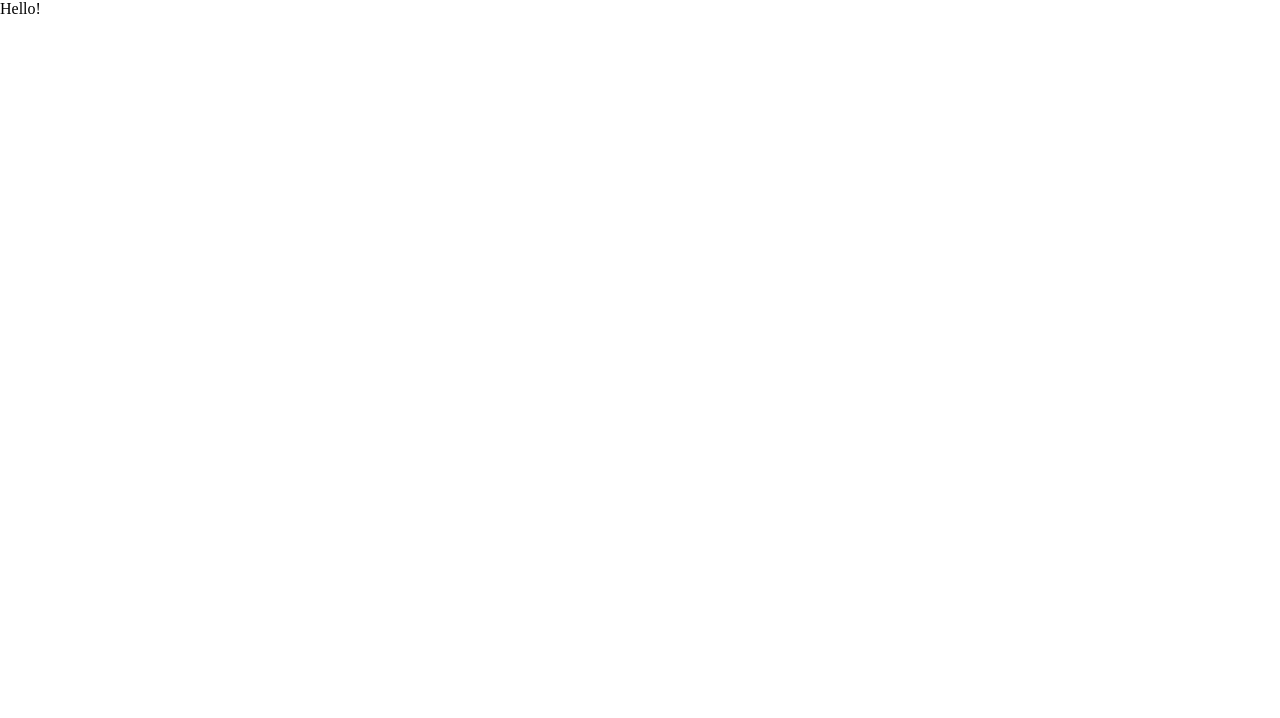
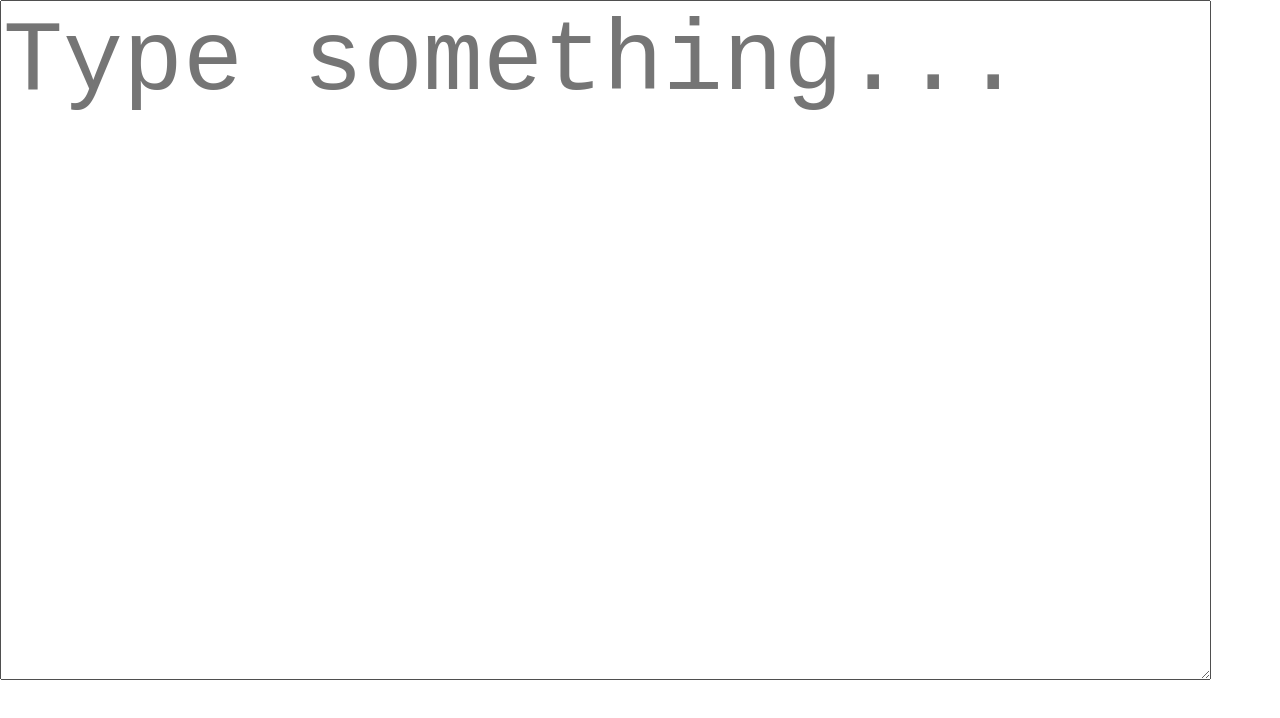
Before and after one commit to 30isnottoolate/online-teleprompter-ts, a React (Create React App) app: page / in a window 1280 px wide. Shown: the top 718 px of the page. Built offline with nearby package versions, Linux system fonts and the light colour scheme.

Commit message:
Add props to Slider comp, fix type issues

```diff
--- a/src/Slider.tsx
+++ b/src/Slider.tsx
@@ -1,12 +1,74 @@
+import React, { RefObject, useEffect } from "react";
+
 const PLACEHOLDER_TEXT = "Type something...";
 
-const Slider: React.FC = () => {
+interface SliderProps {
+    mode: string;
+    position: number;
+    setPosition: (position: number) => void;
+    theme: string;
+    text: string;
+    setText: (text: string) => void;
+    fontSize: number;
+    lineHeight: number;
+    textContainerRef: RefObject<HTMLTextAreaElement>;
+    textDisplayRef: RefObject<HTMLPreElement>;
+    textMarkerRef: RefObject<HTMLParagraphElement>;
+}
+
+const Slider: React.FC<SliderProps> = ({ mode, position, setPosition, theme, text, setText,
+    fontSize, lineHeight, textContainerRef, textDisplayRef, textMarkerRef }: SliderProps) => {
+    useEffect(() => {
+        setPosition(window.innerHeight * 0.15);
+    }, [fontSize, lineHeight, text, setPosition]);
+
+    const handleTextChange = (e: React.ChangeEvent<HTMLTextAreaElement>) => {
+        setText(e.target.value);
+    }
 
     return (
         <div id="text-slider">
-            <textarea id="text-container" placeholder={PLACEHOLDER_TEXT} />
-            <pre id="text-display"></pre>
-            <p id="text-marker">&#129170;</p>
+            <textarea
+                id="text-container"
+                ref={textContainerRef}
+                className={theme}
+                style={{
+                    display: mode === "edit" ? "initial" : "none",
+                    top: "15vh",
+                    height: "85vh",
+                    left: (fontSize * 0.69) + "px",
+                    width: `calc(100vw - ${(fontSize * 0.69)}px)`,
+                    fontSize: fontSize + "px",
+                    lineHeight: lineHeight
+                }}
+                value={text}
+                placeholder={PLACEHOLDER_TEXT}
+                onChange={handleTextChange} />
+            <pre
+                id="text-display"
+                ref={textDisplayRef}
+                className={theme}
+                style={{
+                    display: mode === "edit" ? "none" : "initial",
+                    left: (fontSize * 0.69) + 2 + "px",
+                    top: (position + 2),
+                    width: `calc(99vw - ${(fontSize * 0.69)}px)`,
+                    fontSize: fontSize + "px",
+                    lineHeight: lineHeight
+                }}>
+                {text}
+            </pre>
+            <p
+                id="text-marker"
+                ref={textMarkerRef}
+                className={theme}
+                style={{
+                    display: mode === "edit" ? "none" : "initial",
+                    left: (fontSize * 0.19),
+                    top: "15vh",
+                    fontSize: fontSize + "px",
+                    lineHeight: lineHeight
+                }}>&#129170;</p>
         </div>
     );
 }
--- a/src/Teleprompter.tsx
+++ b/src/Teleprompter.tsx
@@ -1,5 +1,6 @@
 import { useState, useEffect, useRef } from 'react';
 import './Teleprompter.css';
+import Slider from "./Slider";
 
 const DEFAULT_THEME: string = "dark"; // dark or light
 const DEFAULT_TEXT: string = "";
@@ -28,9 +29,7 @@ const [text, setText] = useState(() => {
 		if (localStorage.getItem("text") === null) {
 			localStorage.setItem("text", DEFAULT_TEXT);
 			return DEFAULT_TEXT;
-    } else {
-        return localStorage.getItem("text");
-    }
+		} else return localStorage.getItem("text");
 	});
 
 	const [fontSize, setFontSize] = useState(() => {
@@ -42,30 +41,26 @@ const [fontSize, setFontSize] = useState(() => {
 				localStorage.setItem("fontSize", DEFAULT_FONT_SIZE.toString());
 				return DEFAULT_FONT_SIZE;
 			}
-    } else return localStorage.getItem("fontSize");
+		} else return Number(localStorage.getItem("fontSize"));
 	});
 
 	const [lineHeight, setLineHeight] = useState(() => {
 		if (localStorage.getItem("lineHeight") === null) {
 			localStorage.setItem("lineHeight", DEFAULT_LINE_HEIGHT.toString());
 			return DEFAULT_LINE_HEIGHT;
-    } else {
-        return localStorage.getItem("lineHeight");
-    }
+		} else return Number(localStorage.getItem("lineHeight"));
 	});
 
 	const [textSpeed, setTextSpeed] = useState(() => {
 		if (localStorage.getItem("textSpeed") === null) {
 			localStorage.setItem("textSpeed", DEFAULT_TEXT_SPEED.toString());
 			return DEFAULT_TEXT_SPEED;
-    } else {
-        return localStorage.getItem("textSpeed");
-    }
+		} else return Number(localStorage.getItem("textSpeed"));
 	});
 
-  const textContainerRef = useRef(null);
-  const textDisplayRef = useRef(null);
-  const textMarkerRef = useRef(null);
+	const textContainerRef = useRef<HTMLTextAreaElement>(null);
+	const textDisplayRef = useRef<HTMLPreElement>(null);
+	const textMarkerRef = useRef<HTMLParagraphElement>(null);
 
 	useEffect(() => {
 		window.addEventListener("resize", () => setViewportWidth(window.innerWidth));
@@ -74,7 +69,16 @@ const [textSpeed, setTextSpeed] = useState(() => {
 
 	return (
 		<div id="teleprompter">
-      Hello!
+			<Slider
+                mode={mode}
+                position={position} setPosition={setPosition}
+                theme={theme || DEFAULT_THEME}
+                text={text || DEFAULT_TEXT} setText={setText}
+                fontSize={fontSize}
+                lineHeight={lineHeight}
+                textContainerRef={textContainerRef}
+                textDisplayRef={textDisplayRef}
+                textMarkerRef={textMarkerRef} />
 		</div>
 	);
 }
```
Lines whose indentation alone changed are shown as unchanged.
